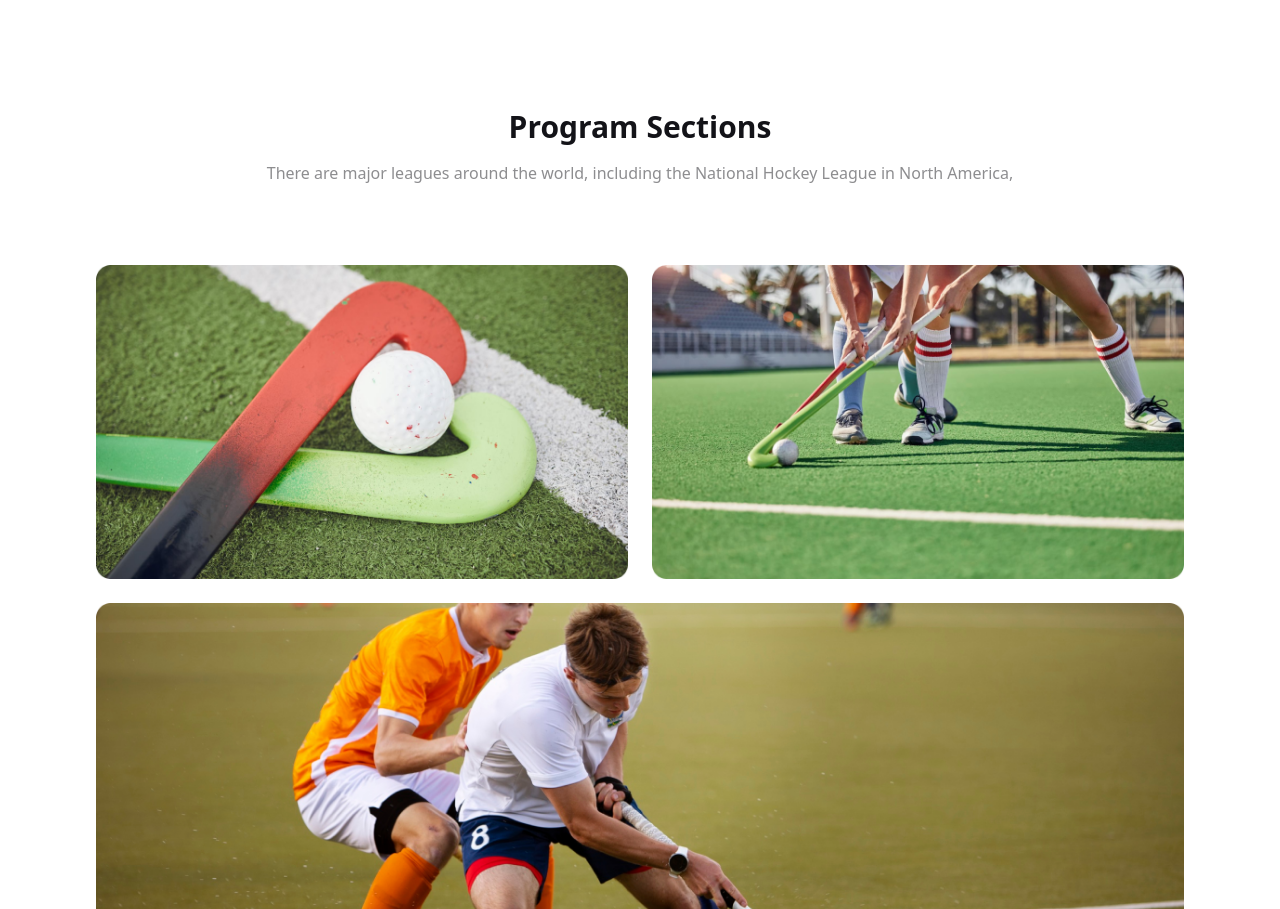
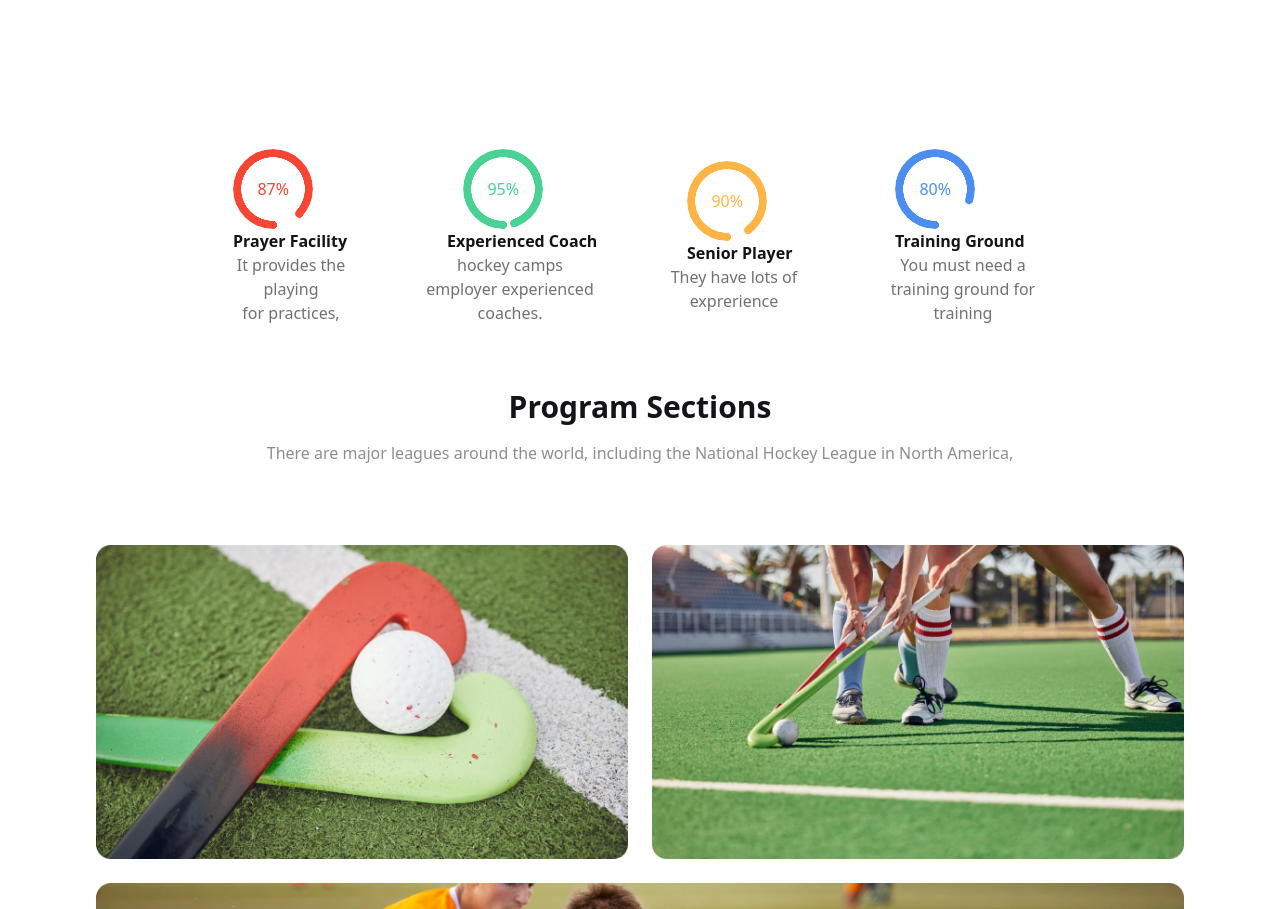
Before and after one commit to anissarkeraraf/a9-hockeys, a plain HTML site: page index.html in a window 1280 px wide. Shown: the part 865-1774 px from the top of the page. Drawn offline with nearby package versions, Linux system fonts and the light colour scheme.

Commit message:
added the progress section

```diff
--- a/index.html
+++ b/index.html
@@ -99,6 +99,65 @@
                 <p class="text-[#13131899] opacity-80 text-base font-medium w-[600px] mx-auto">Professional ice hockey
                     (hockey) is
                     the competition of ice hockey in which participants are paid to play.</p>
+            </div>
+            <div class="flex justify-around items-center font-manrope px-24 py-10 mb-6">
+                <div>
+                    <div>
+                        <div class="pl-6">
+
+                            <div class="radial-progress text-[#f94533] rotate-180" style="--value:87;"
+                                role="progressbar">
+                                <span class="rotate-180">87%</span>
+                            </div>
+
+                            <h1 class="text-[#131318] text-base font-semibold">Prayer Facility</h1>
+                        </div>
+
+                        <p class="text-[#13131899] text-base font-normal w-[180px] text-center pr-4"> It provides the
+                            playing <br class="text-center">for practices, </p>
+
+                    </div>
+                </div>
+                <div>
+                    <div class="pl-6">
+
+                        <div class="ml-4">
+                            <div class="radial-progress text-[#49d293] rotate-180" style="--value:95;"
+                                role="progressbar">
+                                <span class="rotate-180">95%</span>
+                            </div>
+                        </div>
+                        <h2 class="text-[#131318] text-base font-semibold">Experienced Coach</h2>
+                    </div>
+                    <p class="text-[#13131899] text-base font-normal w-[190px] text-center pr-4">hockey camps employer
+                        experienced coaches.</p>
+                </div>
+                <div>
+
+                    <div>
+                        <div class="ml-10">
+
+                            <div class="radial-progress text-[#ffb546] rotate-180" style="--value:90;"
+                                role="progressbar">
+                                <span class="rotate-180">90%</span>
+                            </div>
+                            <h2 class="text-[#131318] text-base font-semibold">Senior Player</h2>
+                        </div>
+                        <p class="text-[#13131899] text-base font-normal w-[190px] text-center pr-4">They have lots of
+                            exprerience</p>
+                    </div>
+                </div>
+                <div>
+                    <div class="ml-6">
+
+                        <div class="radial-progress text-[#4c8df1] rotate-180" style="--value:80;" role="progressbar">
+                            <span class="rotate-180">80%</span>
+                        </div>
+                        <h2 class="text-[#131318] text-base font-semibold">Training Ground</h2>
+                    </div>
+                    <p class="text-[#13131899] text-base font-normal w-[200px] text-center pr-4">You must need a
+                        training ground for training</p>
+                </div>
             </div>
         </section>
         <section>
```
